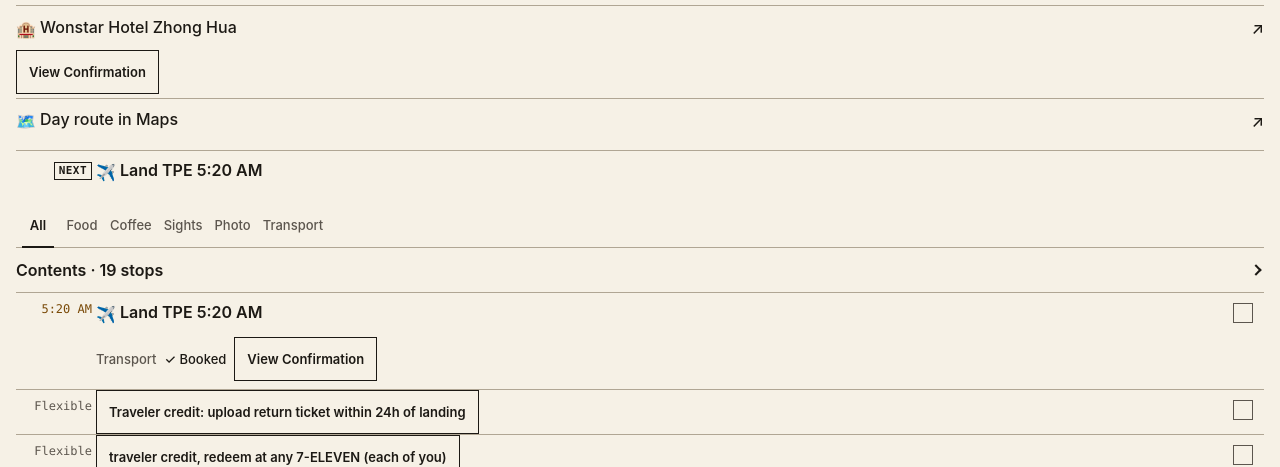
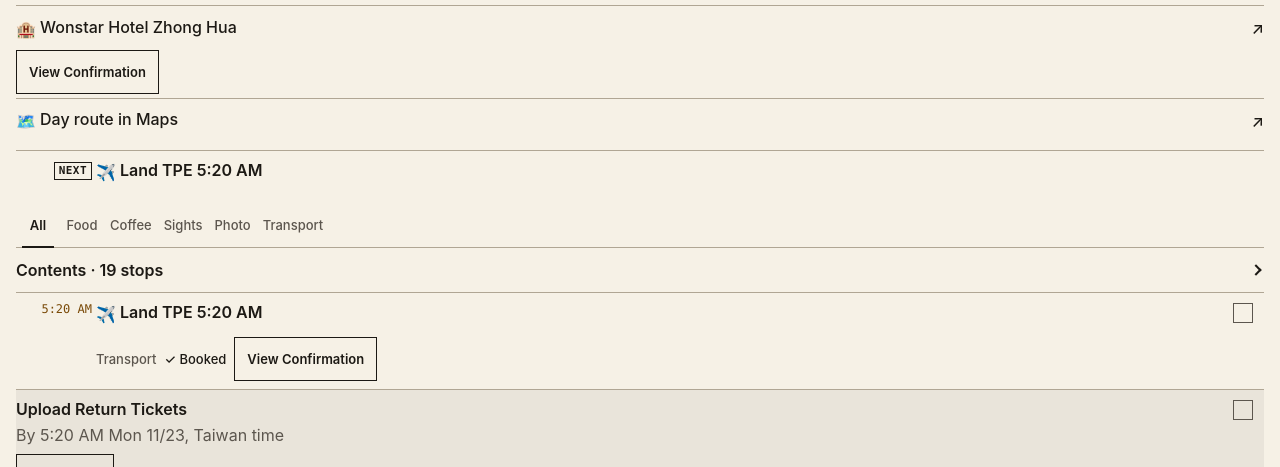
Before and after one commit to lmeng1214/trip-playbook, a plain HTML site: page index.html in a window 1280 px wide. Shown: the part 333-800 px from the top of the page. Drawn offline with Linux system fonts and the light colour scheme.

Commit message:
Slim Vouchers and To-dos; Starbucks-only Vouchers (TC spec 2026-11-19)
* Slim Vouchers and To-dos to the final wording.

Replace the long how-to cards with the two voucher cards and five to-dos, and point the seven day chips at the same titles, lines, and buttons.

Co-authored-by: Lenny Meng <lmeng1214@users.noreply.github.com>

* Drop the HSR voucher so Vouchers is the Starbucks card.

Remove the list rule above that single card so the section closes up instead of leaving a slot.

Co-authored-by: Lenny Meng <lmeng1214@users.noreply.github.com>

* Box the call actions so they match the other card buttons.

Call Wonstar and Call View Ocean use the same border, padding, and 8px gap as the doc buttons, with black text and no underline.

Co-authored-by: Lenny Meng <lmeng1214@users.noreply.github.com>

---------

Co-authored-by: Cursor Agent <cursoragent@cursor.com>
Co-authored-by: Lenny Meng <lmeng1214@users.noreply.github.com>

```diff
--- a/index.html
+++ b/index.html
@@ -409,7 +409,7 @@
         color: var(--ink);
         box-shadow: inset 0 0 0 1px var(--ink);
       }
-      .chip {
+      .chip, .call, .call:link, .call:visited, .call:hover, .call:active {
         display: inline-flex;
         align-items: center;
         justify-content: center;
@@ -427,36 +427,44 @@
         white-space: normal;
         overflow-wrap: break-word;
         text-align: center;
+        text-decoration: none;
       }
       .ttl .chip { max-width: 100%; }
       .meta:empty { display: none; }
       .tw { border-top: 1px solid var(--rule); }
       .twcard { border-top: 1px solid var(--rule); padding: 8px 0; min-width: 0; }
+      .tw:not(:has(.twcard + .twcard)) > .twcard { border-top: 0; padding-top: 0; }
       .twname {
         font-size: 16px;
         line-height: 22px;
         font-weight: 600;
         overflow-wrap: break-word;
       }
-      .twmuted, .twbody {
+      .twmuted, .twnote {
         margin: 4px 0 0;
         font-size: 16px;
         line-height: 22px;
         overflow-wrap: break-word;
       }
       .twmuted { color: var(--muted); }
-      .twacts { display: flex; flex-wrap: nowrap; align-items: center; gap: 8px; margin-top: 8px; }
-      .twacts .chip { min-width: 0; }
-      .call {
-        display: inline-flex;
-        align-items: center;
-        flex: 0 0 auto;
-        min-width: 44px;
-        min-height: 44px;
-        color: var(--ink);
-        font-weight: 500;
-        text-decoration: none;
-      }
+      .twacts { display: flex; flex-wrap: wrap; align-items: center; gap: 8px; margin-top: 8px; }
+      .twacts .chip, .twacts .call { min-width: 0; }
+      .row.appchip {
+        display: block;
+        position: relative;
+        padding: 8px 0;
+        background: rgba(28, 25, 20, 0.06);
+      }
+      .row.appchip .done { position: absolute; top: 0; right: 0; }
+      .row.appchip .twname { padding-right: 48px; }
+      .row.past.appchip .twname,
+      .row.past.appchip .twnote,
+      .row.past.appchip .twmuted,
+      .row.past.appchip .call,
+      .row.is-done.appchip .twname,
+      .row.is-done.appchip .twnote,
+      .row.is-done.appchip .call { color: var(--past); }
+      .row.past.appchip .call, .row.is-done.appchip .call { border-color: var(--past); }
       .trv, .sub, .dayof, .dl, .note, .det div, .k, .loose {
         font-size: 16px;
         line-height: 22px;
@@ -490,7 +498,7 @@
       }
       .kath { margin-top: 16px; border-top: 1px solid var(--rule); }
       .k { padding: 8px 0; border-top: 1px solid var(--rule); white-space: pre-wrap; }
-      .k a, .dayof a, .dl a, .twbody a {
+      .k a, .dayof a, .dl a {
         color: var(--ink);
         text-decoration: underline;
         text-underline-offset: 2px;
@@ -928,6 +936,7 @@
             .replace(/[^\p{L}\p{N}]+/gu, "");
         }
         function W(t, e, n, a) {
+          if (e.lines && e.lines.length) return appRow(t, e, n, a);
           var i = m(t, e),
             skipped = h(t, e),
             s = (function (t, e) {
@@ -1233,29 +1242,28 @@
           });
         }
         var twOpen = { vouchers: !1, todos: !1 };
-        function twP(t, e) {
-          return '<p class="' + t + '">' + u(e) + "</p>";
-        }
-        function twActs(t, e, n) {
-          return (
-            (t
-              ? '<a class="call" href="' + u(t[0]) + '">' + u(t[1]) + "</a>"
-              : "") +
-            '<a class="chip" href="' +
-            u(e) +
-            '">' +
-            u(n) +
-            "</a>"
-          );
+        function twLines(t) {
+          return t
+            .map(function (e, n) {
+              return (
+                '<p class="' + (n ? "twnote" : "twmuted") + '">' + u(e) + "</p>"
+              );
+            })
+            .join("");
+        }
+        function twBtn(t) {
+          return t.tel
+            ? '<a class="call" href="' + u(t.href) + '">' + u(t.label) + "</a>"
+            : '<a class="chip" href="' + u(t.href) + '">' + u(t.label) + "</a>";
         }
         function twCard(t, e, n) {
           return (
             '<article class="twcard"><div class="twname">' +
             u(t) +
             "</div>" +
-            e.join("") +
+            twLines(e) +
             '<div class="twacts">' +
-            n +
+            twBtn(n) +
             "</div></article>"
           );
         }
@@ -1272,185 +1280,97 @@
             "</details>"
           );
         }
-        function twArrival() {
-          var t = e.days.filter(function (t) {
-              return 12 === t.mo && 1 === t.d;
-            })[0],
-            n =
-              t &&
-              t.steps.filter(function (t) {
-                return "~10:40 PM" === t.timeText || "10:40 PM" === t.timeText;
-              })[0];
-          return n ? n.timeText : "~10:40 PM";
+        function appRow(t, e, n, a) {
+          var i = m(t, e),
+            skipped = h(t, e),
+            cls = "row appchip",
+            badge = "";
+          ((a.res[n].past || skipped) && (cls += " past"),
+            i && (cls += " is-done"),
+            skipped
+              ? (badge = '<span class="tag">Skipped</span>')
+              : a.today && n === a.cur
+                ? (badge = '<span class="badge now">NOW</span>')
+                : a.today &&
+                  n === a.next &&
+                  (badge = '<span class="badge nx">NEXT</span>'));
+          return (
+            '<article class="' +
+            cls +
+            '" id="s' +
+            n +
+            '" data-cat="' +
+            u(e.cat || "") +
+            '" data-cells="' +
+            u((e.cells || []).join(" ")) +
+            '"' +
+            A((e.srcs || []).join("\n")) +
+            '><div class="twname">' +
+            u(e.label) +
+            "</div>" +
+            twLines(e.lines) +
+            '<div class="twacts">' +
+            twBtn(e.act) +
+            badge +
+            '</div><button class="done" data-dn="' +
+            n +
+            '" aria-pressed="' +
+            i +
+            '" aria-label="' +
+            (i ? "Done: " : "Mark done: ") +
+            u(e.label) +
+            '"></button></article>'
+          );
         }
         function tw() {
-          var t = "https://docs.google.com/document/d/1Uh0nBuDfyv8eNrABWDS2B3YkEsMl4JtjRhANA7VNrrk/edit",
-            n = "https://docs.google.com/document/d/1L-cKIWlbQEZ_kFE50ERSVNBP7JjiNnNv6T5DwdQUiqU/edit",
-            a = "https://docs.google.com/document/d/1KzO_VueOv8xQkoXp_YEPs1Z6Pnv8Jlaa7BIy5SY2Eho/edit",
-            o = "https://docs.google.com/document/d/1mh21NwL11exzb7R9hqFeFsWayfuqw4Y95ipERqGjVyc/edit",
-            r =
-              u("On ") +
-              '<a href="https://www.klook.com/activity/141178">' +
-              u("Klook's Starbucks page") +
-              "</a>" +
-              u(
-                ", buy 2x TWD 110 beverage vouchers with the code (50% off), then show the QR e-voucher in store.",
-              ),
-            i = twArrival();
+          var t =
+            "https://docs.google.com/document/d/1Uh0nBuDfyv8eNrABWDS2B3YkEsMl4JtjRhANA7VNrrk/edit";
           return (
             twGroup(
               "vouchers",
               "Vouchers",
               twCard(
-                "Starbucks Buy 1 Get 1 (Taiwan)",
-                [
-                  twP("twmuted", "Buy 1 Get 1 (50% off)"),
-                  twP("twmuted", "Valid until Dec 31, 2026"),
-                  '<p class="twbody">' + r + "</p>",
-                ],
-                twActs(null, t, "Private Doc"),
-              ) +
-                twCard(
-                  "Starbucks 27% off",
-                  [
-                    twP("twmuted", "NT$30 off one TWD 110 voucher"),
-                    twP("twmuted", "Valid until Dec 31"),
-                    twP(
-                      "twbody",
-                      "In Lenny's Klook account; the booking's lead name is Katherine.",
-                    ),
-                    '<p class="twbody">' + r + "</p>",
-                  ],
-                  twActs(null, t, "Private Doc"),
-                ) +
-                twCard(
-                  "HSR Buy 1 Get 1",
-                  [
-                    twP("twmuted", "50% off"),
-                    twP("twmuted", "Valid until Dec 31, one use"),
-                    twP(
-                      "twbody",
-                      "Only for Klook's 'Taiwan High Speed Rail Ticket for non-Taiwanese' going to Taichung, Changhua, Yunlin, Chiayi, Tainan or Kaohsiung.",
-                    ),
-                  ],
-                  twActs(null, "https://www.klook.com/coupons/", "Klook coupons (Lenny's login)"),
-                ) +
-                twCard(
-                  "Taiwan traveler credit (Lenny + Katherine)",
-                  [
-                    twP("twmuted", "Amount UNVERIFIED"),
-                    twP(
-                      "twbody",
-                      "Upload a return ticket within 24h of landing (by 5:20 AM Mon 11/23 Taiwan time), then show the QR + passport at any 7-ELEVEN within 24h to load it onto your own EasyCard/iPASS/icash.",
-                    ),
-                    twP(
-                      "twmuted",
-                      "by 5:20 AM Mon 11/23 Taiwan time for the upload",
-                    ),
-                  ],
-                  twActs(null, t, "Private Doc"),
-                ),
+                "Starbucks X2 (3 Drinks)",
+                ["BOGO + 27% off, until Dec 31; use by Wed 12/2"],
+                { href: t, label: "Codes (private)" },
+              ),
             ) +
             twGroup(
               "todos",
               "To-dos",
               twCard(
-                "Wonstar, ask about the shopping-bag drop",
-                [
-                  twP("twmuted", "Sun 11/22, ~7:30 AM Taiwan time"),
-                  twP(
-                    "twbody",
-                    "When you drop your bags at Wonstar in the morning, ask whether you can also drop shopping bags midday before the 3 PM check-in. Ask at the desk in person, or call.",
-                  ),
-                  twP(
-                    "twbody",
-                    'The Day 1 itinerary has "Drop Shopping Bags at Hotel, Check in @ 3PM", still outstanding. The early bag drop is already confirmed free (Wonstar email, 11/10).',
-                  ),
-                  twP("twmuted", "The front desk is open 6:00 AM\u201311:30 PM Taiwan time."),
-                ],
-                twActs(["tel:+886223820889", "+886 2 2382 0889"], n, "Wonstar booking Doc (first stay)"),
+                "Ask About Bag Drop",
+                ["Sun 11/22, morning, Taiwan time"],
+                { href: "tel:+886223820889", label: "Call Wonstar", tel: 1 },
               ) +
                 twCard(
-                  "traveler credit, upload return tickets (each of you)",
-                  [
-                    twP("twmuted", "Sun 11/22, by 5:20 AM Mon 11/23 Taiwan time"),
-                    twP(
-                      "twbody",
-                      "Each person opens their own link in the private Doc, taps Arrival verification, uploads the return ticket (Scoot TR867, Wed 12/2), then taps Yes. Do it right after landing (5:20 AM Sun).",
-                    ),
-                    twP(
-                      "twbody",
-                      "You both won the Taiwan Tourism Administration traveler credit. Verification must happen within 24 hours of arrival, or it becomes invalid.",
-                    ),
-                    twP("twbody", "Katherine needs her own return-ticket image."),
-                  ],
-                  twActs(null, t, "Vouchers & Taiwan traveler credit"),
+                  "Upload Return Tickets",
+                  ["By 5:20 AM Mon 11/23, Taiwan time"],
+                  { href: t, label: "Private Doc" },
                 ) +
                 twCard(
-                  "traveler credit, redeem at any 7-ELEVEN (each of you)",
-                  [
-                    twP("twmuted", "Sun 11/22 or by Mon 11/23 morning, Taiwan time"),
-                    twP(
-                      "twbody",
-                      "Go to any 7-ELEVEN in Taiwan (not an airport counter). Show the QR-code email and your passport. The credit loads onto your OWN EasyCard, iPASS or icash card (buy one there if needed).",
-                    ),
-                    twP(
-                      "twbody",
-                      "The second 24-hour window. Missing it voids the credit.",
-                    ),
-                  ],
-                  twActs(null, t, "Vouchers & Taiwan traveler credit"),
+                  "Redeem At 7-Eleven",
+                  ["Within 24h of upload, Taiwan time"],
+                  { href: t, label: "Private Doc" },
                 ) +
                 twCard(
-                  "Klook Starbucks vouchers (2)",
+                  "Call View Ocean",
                   [
-                    twP("twmuted", "Any day, Sun 11/22 \u2013 Wed 12/2, Taiwan time"),
-                    twP(
-                      "twbody",
-                      "Use the two Klook Starbucks codes (Buy 1 Get 1, and NT$30 off): buy the TWD 110 Starbucks Rewards beverage voucher on Klook with each code, then show the QR at the counter.",
-                    ),
-                    twP(
-                      "twbody",
-                      "Klook says they're valid until Dec 31, 2026, 11:59 PM. They're Taiwan Starbucks vouchers, so use them before the Wed 12/2 4:40 PM Scoot TR867 departure.",
-                    ),
+                    "Thu 11/26, before 5 PM, Taiwan time",
+                    "No call by 6 PM = room cancelled",
                   ],
-                  twActs(null, t, "Vouchers & Taiwan traveler credit"),
+                  {
+                    href: "tel:+88638348817",
+                    label: "Call View Ocean",
+                    tel: 1,
+                  },
                 ) +
                 twCard(
-                  "CALL View Ocean (required)",
+                  "Call Wonstar Arrival",
                   [
-                    twP("twmuted", "Thu 11/26, 3:00\u20134:45 PM Taiwan time"),
-                    twP(
-                      "twbody",
-                      "Tell them you'll arrive around 6:30\u20137:00 PM (Tze-Chiang 434 gets into Hualien at 6:26 PM) and ask them to hold the room.",
-                    ),
-                    twP(
-                      "twbody",
-                      "The hotel's own booking rules say that if you arrive after 5 PM you must phone, and if nobody calls by 6 PM the room is cancelled. Lenny's 11/10 email doesn't replace the call. Call before 5 PM. You'll be in Yilan, before the 5:21 PM train.",
-                    ),
-                    twP("twmuted", "The front desk is open 7:00 AM\u201311:00 PM Taiwan time."),
+                    "By 10:39 PM Mon 11/30; arrive 10:39 PM Tue 12/1, Taiwan time",
                   ],
-                  twActs(["tel:+88638348817", "+886 3 834 8817"], a, "View Ocean booking Doc"),
-                ) +
-                twCard(
-                  "CALL Wonstar about the late arrival on Tue 12/1",
-                  [
-                    twP(
-                      "twmuted",
-                      "Sun 11/29 (9 AM\u201310 PM Taiwan time), or by ~10:30 PM Mon 11/30 at the latest",
-                    ),
-                    twP("twmuted", i + " Taiwan time"),
-                    twP(
-                      "twbody",
-                      "Tell Wonstar you'll check in around 10:40\u201311:00 PM on Tue 12/1 and ask them to hold the room. Their desk closes at 11:30 PM.",
-                    ),
-                    twP(
-                      "twbody",
-                      'The Capital One booking says the front desk is open 6:00 AM\u201311:30 PM, there\'s no after-hours check-in, and you must contact the hotel at least 24 hours before arrival. The itinerary note says "emailed to hold the room", but no such email is in Lenny\'s Gmail (searched Nov 19), so call.',
-                    ),
-                    twP("twbody", "Or email service_zh@wonstar.com.tw."),
-                  ],
-                  twActs(["tel:+886223820889", "+886 2 2382 0889"], o, "Wonstar booking Doc (second stay)"),
+                  { href: "tel:+886223820889", label: "Call Wonstar", tel: 1 },
                 ),
             )
           );
@@ -1795,7 +1715,7 @@
                       '"' +
                       A(t.srcs.join("\n")) +
                       '><span class="when">' +
-                      q(t) +
+                      (t.lines && t.lines.length ? "" : q(t)) +
                       '</span><span class="on">' +
                       (t.ic ? '<span class="em">' + u(t.ic) + "</span>" : "") +
                       '<span class="name">' +
```
Also changed, not shown: data.json.
